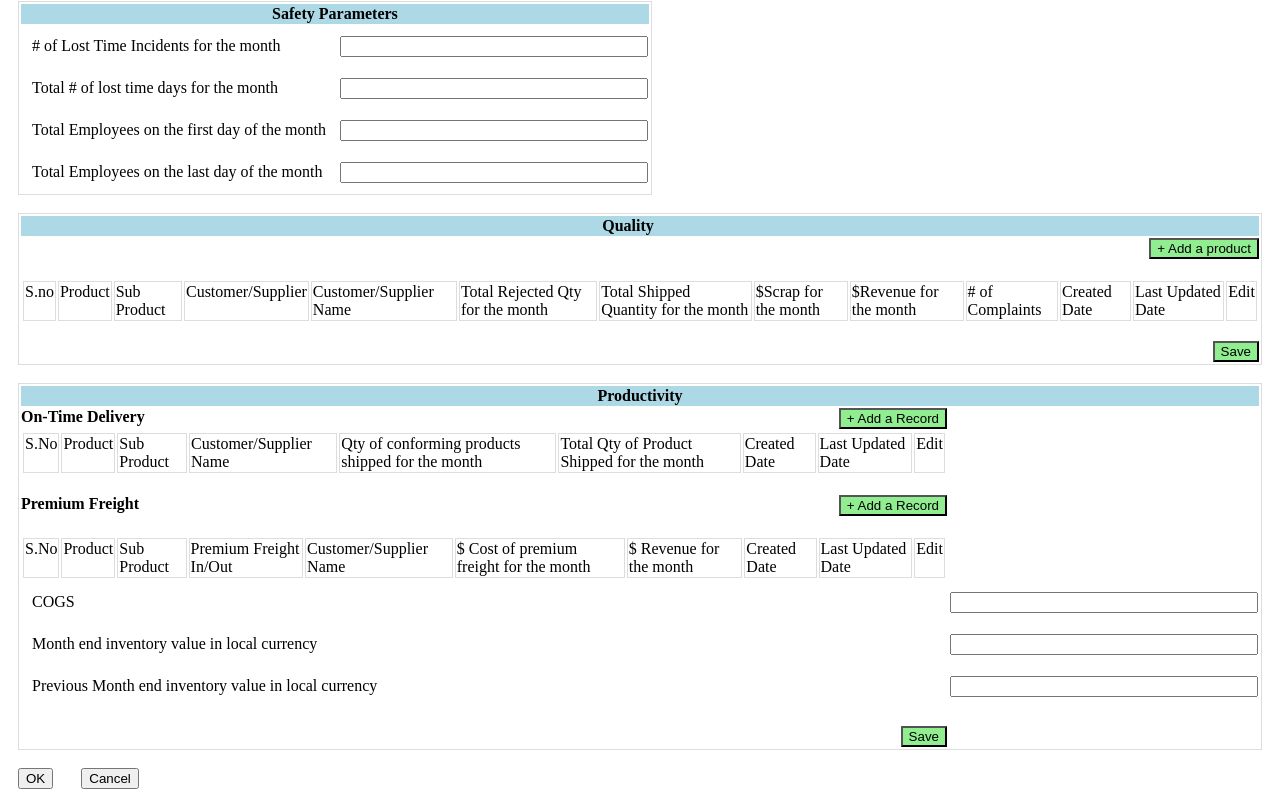
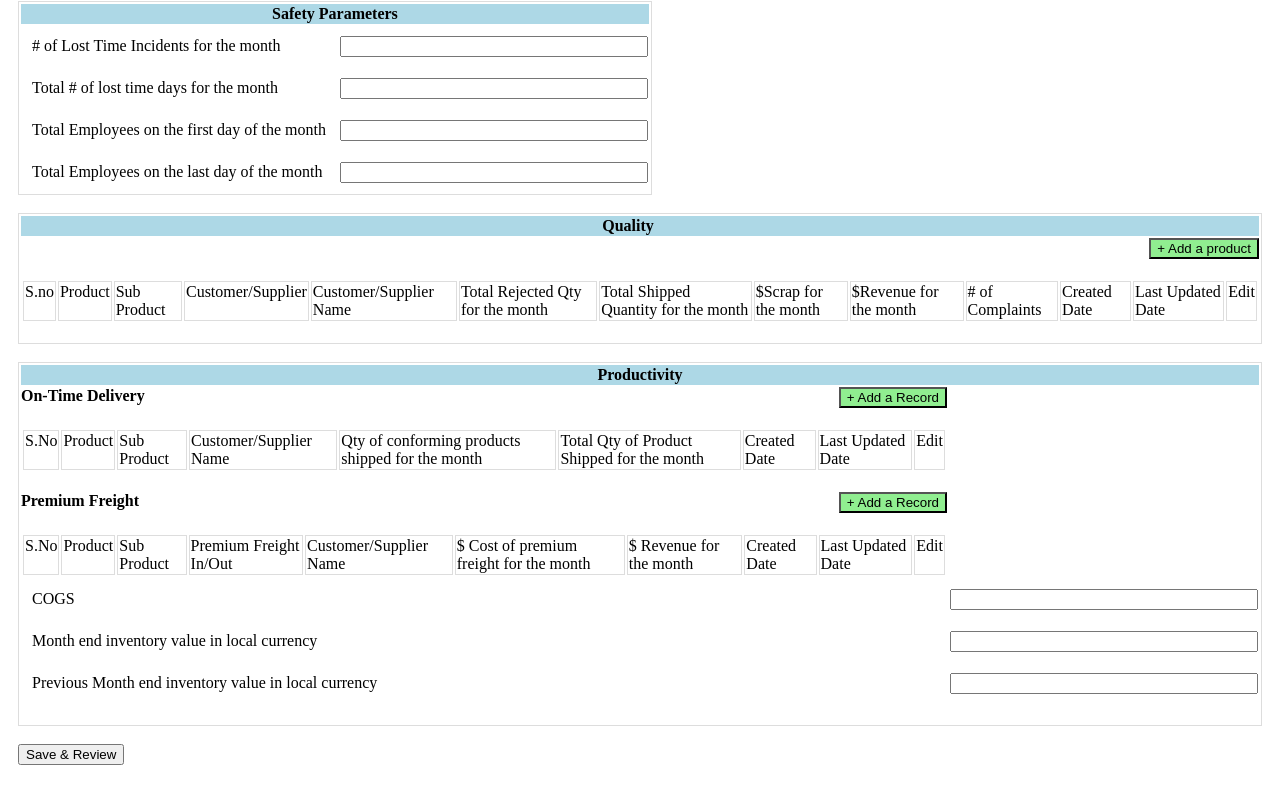
Before and after one commit to zhangke8/JSS-UI, an Angular app in the folder JSSForm/: page /form in a window 1280 px wide. Shown: the part 208-1015 px from the top of the page. After the commit the page ends 991 px from the top, so only its background shows below. Built offline with nearby package versions, Linux system fonts and the light colour scheme.

Commit message:
requested minor changes

```diff
--- a/JSSForm/src/app/form/form.component.css
+++ b/JSSForm/src/app/form/form.component.css
@@ -33,9 +33,13 @@ td {
   border: 1px solid #dddddd;
 }
 
-.button {
+.addButton {
   background-color: lightgreen;
   float: right;
+}
+.saveButton {
+  background-color: lightgreen;
+  float: left;
 }
 .productivity {
   background-color: green;
--- a/JSSForm/src/app/form/form.component.html
+++ b/JSSForm/src/app/form/form.component.html
@@ -47,7 +47,7 @@
                   <table class = "table">
                       <th class = "header" > Quality  &nbsp;&nbsp;&nbsp;&nbsp;&nbsp; </th>
 
-                      <tr> <button class="button" (click)="toggle1()">+ Add a product</button> </tr>
+                      <tr> <button class="addButton" (click)="toggle1()">+ Add a product</button> </tr>
 
                         <div *ngIf="show1 === true">
                             <!-- drop downs -->
@@ -113,6 +113,7 @@
                                     <td> <label> # of Compliants </label> </td>
                                     <td> <input type="text" class="form-control inputSize" required name="employeeHours" ngModel> </td>
                                 </tr>
+                                <button class = "saveButton">Save</button>
                          </div>
 
                     <br/>
@@ -134,7 +135,6 @@
                         </table>
                     <br/>
 
-                    <button class = "button">Save</button>
                   </table>
 
               </div>
@@ -144,7 +144,7 @@
               <div class="form-group">
                     <table class="table">
                         <th class = "header" colspan=2> Productivity  </th>
-                        <tr> <b> On-Time Delivery &nbsp;&nbsp;&nbsp;&nbsp;&nbsp; <button class="button" (click)="toggle2()">+ Add a Record</button> </b> </tr>
+                        <tr> <b> On-Time Delivery &nbsp;&nbsp;&nbsp;&nbsp;&nbsp; <button class="addButton" (click)="toggle2()">+ Add a Record</button> </b> </tr>
 
                      <div *ngIf="show2 === true">
                        <!-- drop downs -->
@@ -188,10 +188,11 @@
                             <td> <label> Total Qty of Product Shipped for the month </label> </td>
                             <td> <input type="text" class="form-control inputSize" required name="employeeHours" ngModel> </td>
                         </tr>
-
+                        <button class = "saveButton">Save</button>
                         <br/>
 
                      </div>
+                     <br/>
                         <!-- data table -->
                         <table class="dataTable">
                                 <td>S.No</td>
@@ -205,7 +206,7 @@
                                 <td>Edit</td>
                             </table>
                     <br/>
-                    <tr> <b> Premium Freight  &nbsp;&nbsp;&nbsp;&nbsp;&nbsp; <button class="button" (click)="toggle3()">+ Add a Record</button> </b></tr>
+                    <tr> <b> Premium Freight  &nbsp;&nbsp;&nbsp;&nbsp;&nbsp; <button class="addButton" (click)="toggle3()">+ Add a Record</button> </b></tr>
                         <div *ngIf="show3 === true">
                             <tr>
                                 <td> <label>Select a Product </label> </td>
@@ -255,6 +256,7 @@
                                 <td> <label> $ Revenue for the month </label> </td>
                                 <td> <input type="text" class="form-control inputSize" required name="employeeHours" ngModel> </td>
                             </tr>
+                            <button class = "saveButton">Save</button>
                         </div>
 
                     <br/>
@@ -287,16 +289,10 @@
 
                       <br/>
 
-                      <button class = "button">Save</button>
                     </table>
                     <br/>
 
-                    <button>OK</button> &nbsp;&nbsp;&nbsp;&nbsp;&nbsp; <button>Cancel</button>
+                    <button>Save & Review</button>
                 </div>
-
-
-
-
-
         </form>
       </div>
```
